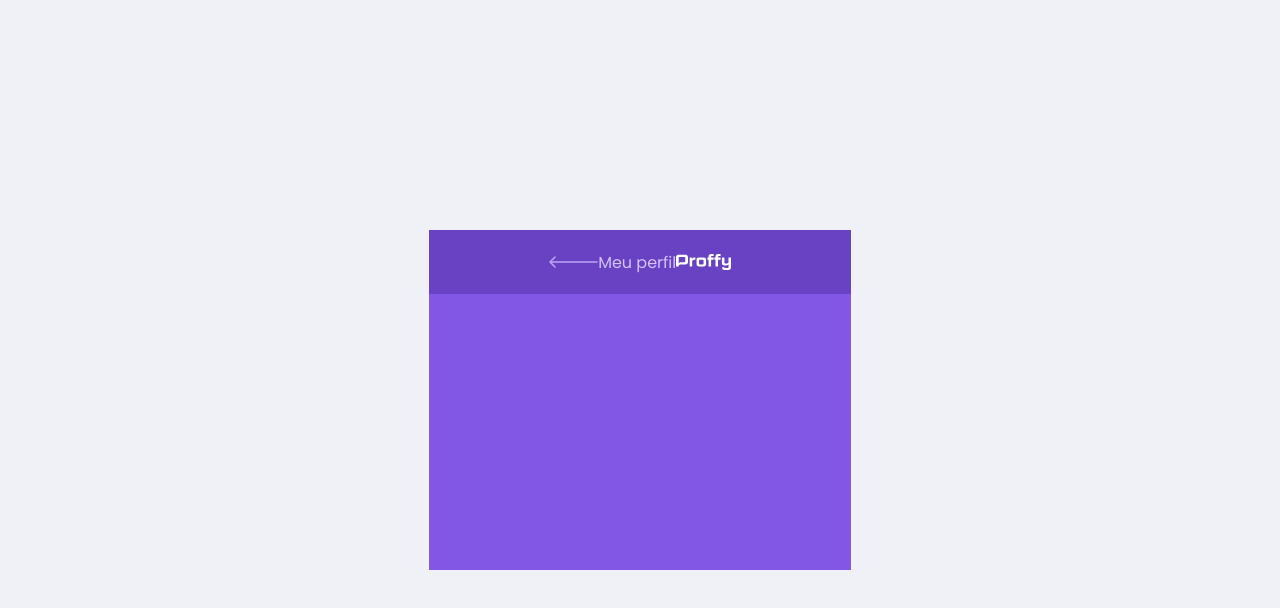
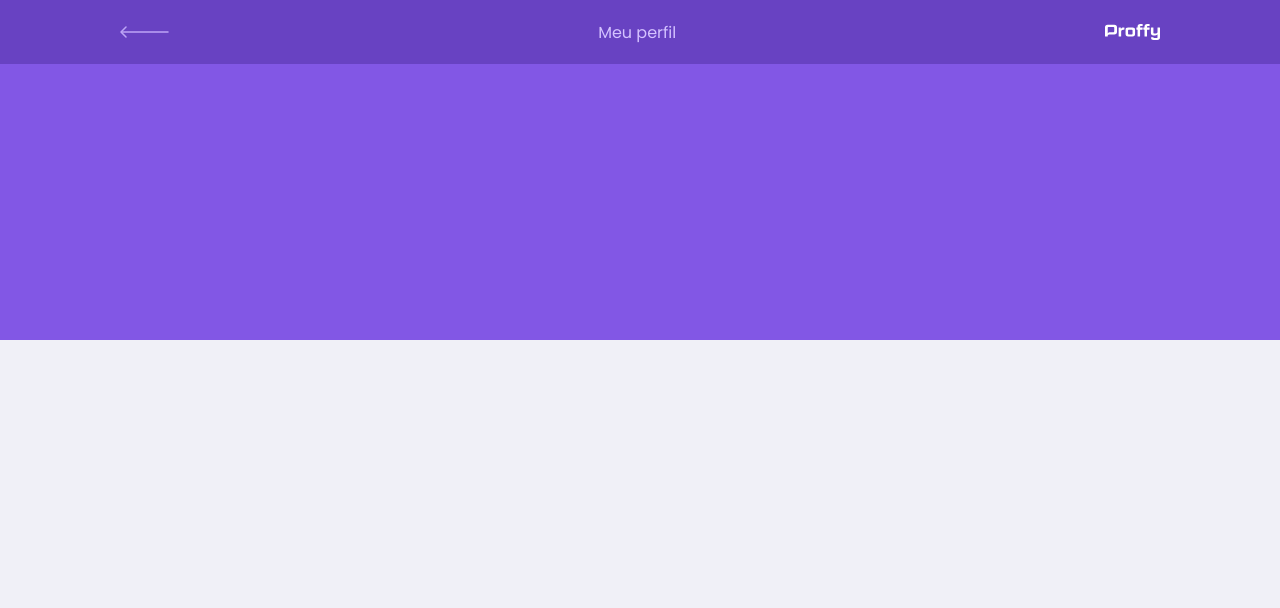
Before and after one commit to macedo-developer/proffy-web, a React (Create React App) app: page /profile in a window 1280 px wide. Shown: the top 608 px of the page. Built offline with nearby package versions, Linux system fonts and the light colour scheme.

Commit message:
Structure basic profile page

```diff
--- a/src/pages/Profile/index.tsx
+++ b/src/pages/Profile/index.tsx
@@ -1,8 +1,14 @@
 import React from "react";
 import PageHeader from "../../components/PageHeader";
 
+import "./styles.css";
+
 function Profile() {
-  return <PageHeader page="Meu perfil"></PageHeader>;
+  return (
+    <div id="page-profile">
+      <PageHeader page="Meu perfil"></PageHeader>
+    </div>
+  );
 }
 
 export default Profile;
```
